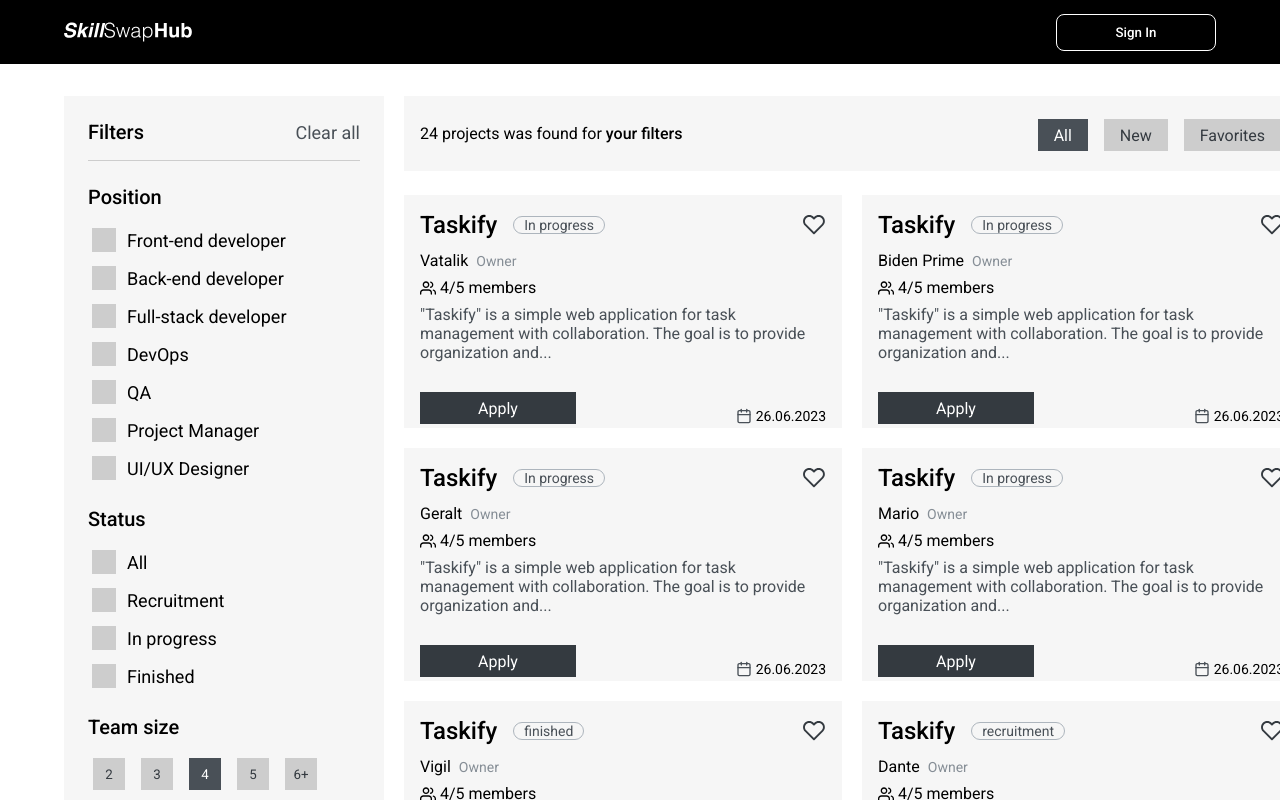
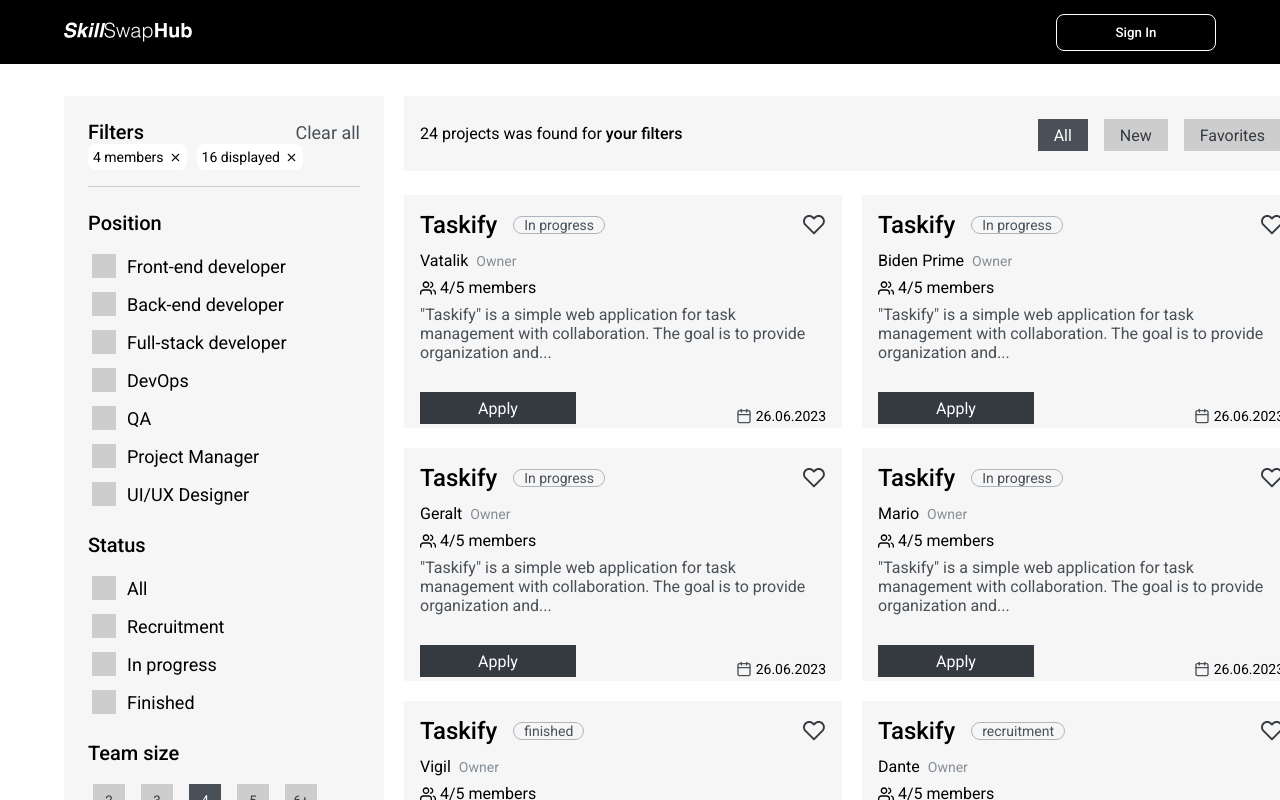
Before and after one commit to IT-Talent-Hunt/Frontend, a React (Create React App) app: page / in a window 1280 px wide. Shown: the top 800 px of the page. Built offline with nearby package versions, Linux system fonts and the light colour scheme.

Commit message:
Filter-by was implement `step-1`

```diff
--- a/src/components/Buttons/CompleteButton/CompleteButton.tsx
+++ b/src/components/Buttons/CompleteButton/CompleteButton.tsx
@@ -8,7 +8,7 @@ type Props = {
   onClick?: () => void,
 };
 
-export const CompleteButton: React.FC<Props> = ({ title, isDisabled = true, onClick }) => {
+export const CompleteButton: React.FC<Props> = ({ title, isDisabled = false, onClick }) => {
   return (
     <button
       type="submit"
@@ -16,6 +16,7 @@ export const CompleteButton: React.FC<Props> = ({ title, isDisabled = true, onCl
         'completeButton',
         { 'completeButton-disable': !isDisabled },
       )}
+      disabled={!isDisabled}
       onClick={onClick}
     >
       {title}
--- a/src/components/CheckBoxList/CheckBoxList.tsx
+++ b/src/components/CheckBoxList/CheckBoxList.tsx
@@ -23,8 +23,8 @@ export const CheckBoxList: FC<Props> = ({
           <li key={el} className={styles.list__item}>
             <input
               type="checkbox"
-              checked={state.includes(el.toLowerCase())}
-              name={el.toLowerCase()}
+              checked={state.includes(el)}
+              name={el}
               id={el.toLowerCase()}
               className={styles.checkbox}
               onChange={(evt) => callbackFn(evt, stateType)}
--- /dev/null
+++ b/src/components/FilterByList/FilterByItem/FilterByItem.scss
@@ -0,0 +1,20 @@
+.filterByItem {
+  font-size: 14px;
+  background-color: #fff;
+  padding: 5px;
+  border-radius: 8px;
+
+
+  display: flex;
+  align-items: center;
+  gap: 5px;
+
+  &__cross {
+    &-img {
+      width: 13px;
+      height: 13px;
+      background-size: contain;
+      background-repeat: no-repeat;
+    }
+  }
+}
--- /dev/null
+++ b/src/components/FilterByList/FilterByItem/FilterByItem.tsx
@@ -0,0 +1,26 @@
+import './FilterByItem.scss';
+import cross from '../../../svg/cross-icon.svg';
+
+type Props = {
+  filter: string,
+  onFilter: (value: string) => void,
+};
+
+export const FilterByItem: React.FC<Props> = ({ filter, onFilter }) => {
+  return (
+    <li className="filterByItem">
+      <span>{filter}</span>
+
+      <button
+        type="button"
+        className="filterByItem__cross"
+        onClick={() => onFilter(filter)}
+      >
+        <div
+          style={{ backgroundImage: `url('${cross}')` }}
+          className="filterByItem__cross-img"
+        />
+      </button>
+    </li>
+  );
+};
--- /dev/null
+++ b/src/components/FilterByList/FilterByList.scss
@@ -0,0 +1,8 @@
+.filterByList {
+  width: 100%;
+  list-style: none;
+
+  display: flex;
+  flex-wrap: wrap;
+  gap: 10px;
+}
--- /dev/null
+++ b/src/components/FilterByList/FilterByList.tsx
@@ -0,0 +1,17 @@
+import { FilterByItem } from './FilterByItem/FilterByItem';
+import './FilterByList.scss';
+
+type Props = {
+  list: string[],
+  onFilter: (value: string) => void,
+};
+
+export const FilterByList: React.FC<Props> = ({ list, onFilter }) => {
+  return (
+    <ul className="filterByList">
+      {list.map((filter) => (
+        <FilterByItem key={filter} filter={filter} onFilter={onFilter} />
+      ))}
+    </ul>
+  );
+};
--- a/src/components/LoginForm/LoginForm.tsx
+++ b/src/components/LoginForm/LoginForm.tsx
@@ -45,25 +45,6 @@ export const LoginForm: FC<Props> = ({ isSigningUp, setIsSigningUp }) => {
     }
   };
 
-  // async function getLoginData() {
-  //   try {
-  //     const answear: any = await postData('auth/signUp', {
-  //       email,
-  //       password,
-  //       confirmPassword,
-  //     });
-
-  //     if (answear.message !== undefined) {
-  //       setIsServer(answear.message.split(': ')[0].trim());
-  //     } else {
-  //       setIsServer('success');
-  //     }
-  //   } finally {
-  //     /* eslint-disable-next-line */
-  //     console.log(isServer);
-  //   }
-  // }
-
   async function getLoginData() {
     let answear: any;
 
@@ -90,9 +71,18 @@ export const LoginForm: FC<Props> = ({ isSigningUp, setIsSigningUp }) => {
         setUser(answear);
         setIsServer('success');
       }
-    } finally {
-      /* eslint-disable-next-line */
-      console.log(isServer);
+    } catch (error) {
+      if (isSigningUp) {
+        /* eslint-disable-next-line */
+        console.warn('ERROR abowed: ', error);
+        // setIsEmailSucces(false);
+        // setIsEmailDirty(true);
+        // setEmailMessage('Email already registered');
+      } else {
+        setIsEmailSucces(false);
+        setIsEmailDirty(true);
+        setEmailMessage('Email is not registered yet');
+      }
     }
   }
 
@@ -134,11 +124,6 @@ export const LoginForm: FC<Props> = ({ isSigningUp, setIsSigningUp }) => {
       } else if (isServer === 'success') {
         navigate('/profileCreate');
       }
-    } else if (!isSigningUp && isServer === 'javax.mail.AuthenticationFailedException') {
-      setIsEmailSucces(false);
-      setIsEmailDirty(true);
-      setEmailMessage('Email is not registered yet');
-      setUser(isServer);
     } else if (user.email) {
       navigate('/main');
     }
--- a/src/components/SideBar/SideBar.tsx
+++ b/src/components/SideBar/SideBar.tsx
@@ -1,7 +1,13 @@
-import { FC, useCallback, useState } from 'react';
+import {
+  FC,
+  useCallback,
+  useEffect,
+  useState,
+} from 'react';
 import styles from './sideBar.module.scss';
 import { CheckBoxList } from '../CheckBoxList/CheckBoxList';
 import { RadioBtnList } from '../RadioBtnList/RadioBtnList';
+import { FilterByList } from '../FilterByList/FilterByList';
 
 export const SideBar: FC = () => {
   const [positions, setPositions] = useState<string[]>([]);
@@ -15,8 +21,28 @@ export const SideBar: FC = () => {
   const teamSizes = ['2', '3', '4', '5', '6+'];
   const displayProjectsArr = ['8', '16', '24', '32'];
 
+  const [allFilters, setAllFilters] = useState<string[]>([]);
+
+  const onFilterHandler = (val: string) => {
+    if (val.includes('members')) {
+      setTeamSize('4');
+    }
+
+    if (val.includes('displayed')) {
+      setDisplayProjects('16');
+    }
+
+    setAllFilters((current) => [...current].filter((filter) => filter !== val));
+  };
+
   const handleCheckbox = useCallback((evt: React.ChangeEvent<HTMLInputElement>, stateType: 'position' | 'status' | 'technologies') => {
     const val = evt.target.name;
+
+    if (allFilters.includes(val)) {
+      onFilterHandler(val);
+    } else {
+      setAllFilters((current) => [...current, val]);
+    }
 
     if (stateType === 'position') {
       if (positions.includes(val)) {
@@ -39,35 +65,70 @@ export const SideBar: FC = () => {
     }
   }, [statuses, positions, technologies]);
 
+  /* eslint-disable-next-line */
+  console.log(allFilters);
+
   const handleClearAll = () => {
     setPositions([]);
     setStatuses([]);
     setTechnologies([]);
     setTeamSize('4');
     setDisplayProjects('16');
+    setAllFilters([]);
   };
+
+  useEffect(() => {
+    setAllFilters((current) => {
+      return [
+        ...current.filter((el) => !el.includes('members')),
+        `${teamSize} members`,
+      ];
+    });
+  }, [teamSize]);
+
+  useEffect(() => {
+    setAllFilters((current) => {
+      return [
+        ...current.filter((el) => !el.includes('displayed')),
+        `${displayProjects} displayed`,
+      ];
+    });
+  }, [displayProjects]);
 
   return (
     <div className={styles.main}>
       <div className={styles.heading__container}>
-        <h4 className={styles.heading}>Filters</h4>
-        <button type="button" onClick={handleClearAll} className={styles.clearAll}>
-          Clear all
-        </button>
+        <div
+          style={{
+            display: 'flex',
+            justifyContent: 'space-between',
+            width: '100%',
+          }}
+        >
+          <h4 className={styles.heading}>Filters</h4>
+
+          <button type="button" onClick={handleClearAll} className={styles.clearAll}>
+            Clear all
+          </button>
+        </div>
+
+        {allFilters && (
+          <FilterByList list={allFilters} onFilter={onFilterHandler} />
+        )}
       </div>
       <CheckBoxList
         list={preMadePositions}
         callbackFn={handleCheckbox}
         stateType="position"
         heading="Position"
-        state={positions}
+        state={allFilters}
       />
       <CheckBoxList
         list={preMadeStatuses}
         callbackFn={handleCheckbox}
         stateType="status"
         heading="Status"
-        state={statuses}
+        state={allFilters}
       />
       <RadioBtnList
         list={teamSizes}
@@ -81,7 +142,7 @@ export const SideBar: FC = () => {
         callbackFn={handleCheckbox}
         stateType="technologies"
         heading="Technologies"
-        state={technologies}
+        state={allFilters}
       />
       <RadioBtnList
         list={displayProjectsArr}
--- a/src/components/SideBar/sideBar.module.scss
+++ b/src/components/SideBar/sideBar.module.scss
@@ -24,7 +24,8 @@
 
   &__container {
     display: flex;
-    justify-content: space-between;
+    flex-direction: column;
+    // justify-content: space-between;
     align-items: center;
 
     padding-bottom: 16px;
--- a/src/helpers/fetchProd.ts
+++ b/src/helpers/fetchProd.ts
@@ -4,7 +4,7 @@
 //   });
 // }
 
-const BASE_URL = 'https://e8e2ef6c970670.lhr.life';
+const BASE_URL = 'https://582b43b5b7cd74.lhr.life';
 
 type RequestMethod = 'GET' | 'POST' | 'PATCH' | 'DELETE';
 
@@ -24,9 +24,9 @@ function request<T>(
 
   return fetch(`${BASE_URL}/${url}`, options)
     .then(response => {
-      // if (!response.ok) {
-      //   throw new Error(`${response.status} - ${response.statusText}`);
-      // }
+      if (!response.ok) {
+        throw new Error(`${response.status} - ${response.statusText}`);
+      }
 
       return response.json();
     });
```
